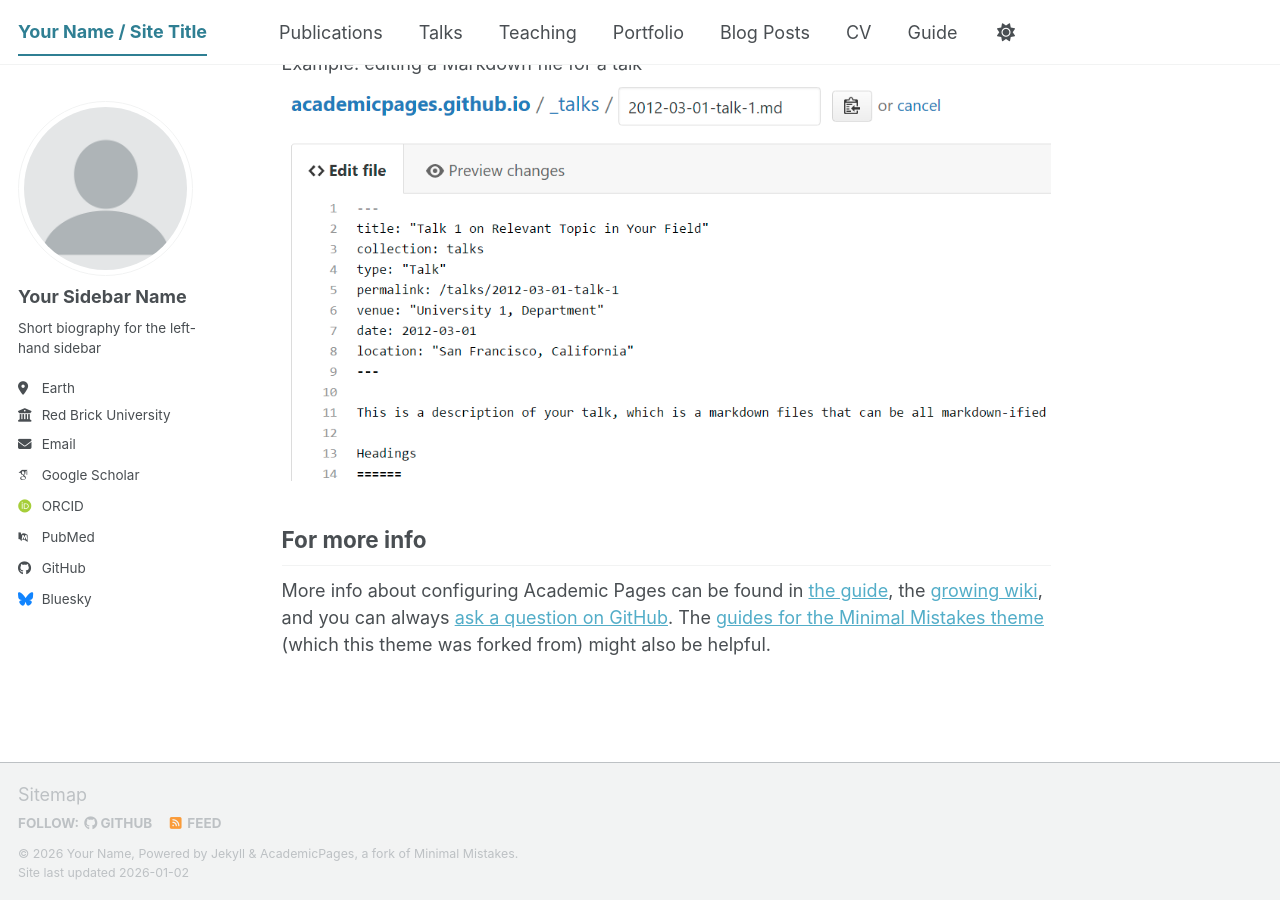
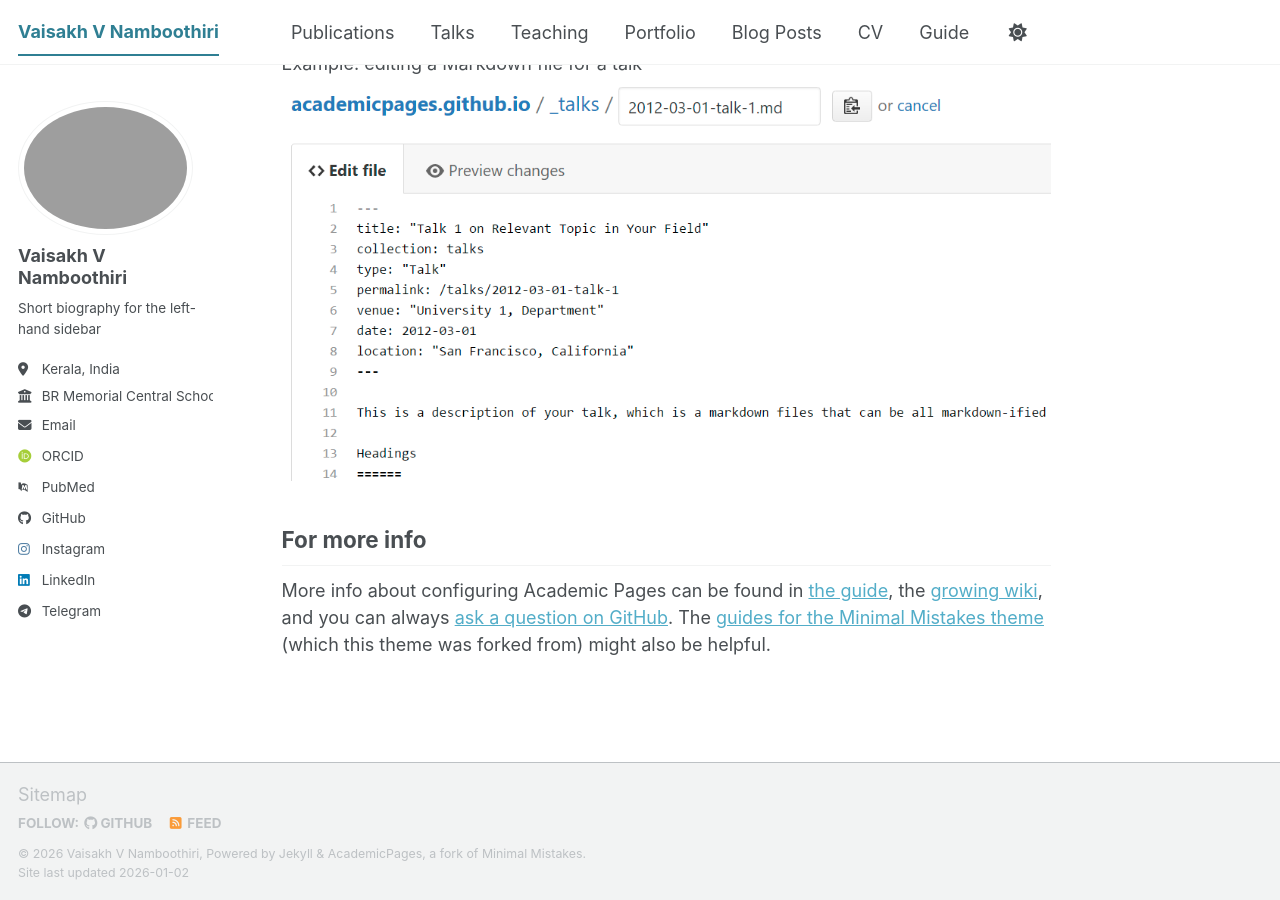
Before and after one commit to vaisakhvn/vaisakhvn.github.io, a Jekyll site: the page built from _pages/about.md, in a window 1280 px wide and 900 px high, scrolled down 2720 px. Built offline with Jekyll 4.4.1, drawn with Linux system fonts in a browser that asks for light colours; some web fonts are replaced; a script bundle is joined from its source files by our own code; library files that are not in the unit come from our copies.

Commit message:
Update personal details in _config.yml
Updated personal information including name, location, employer, and social media links.

```diff
--- a/_config.yml
+++ b/_config.yml
@@ -9,11 +9,11 @@
 # Basic Site Settings
 locale                   : "en-US"
 site_theme               : "default" # The available themes options are "default", "air", "sunrise", "mint", "dirt" and "contrast"
-title                    : "Your Name / Site Title"
+title                    : "Vaisakh V Namboothiri"
 title_separator          : "-"
-name                     : &name "Your Name"
+name                     : &name "Vaisakh V Namboothiri"
 description              : &description "Your Name's academic portfolio"   # Update this with a general description of your site, this is the default if not overridden by a page
-url                      : https://academicpages.github.io # The base hostname & protocol for your site e.g. "https://[your GitHub username].github.io",
+url                      : https://vaisakhvn.github.io # The base hostname & protocol for your site e.g. "https://[your GitHub username].github.io",
                                                            # or if you already have some other page hosted on Github then use "https://[your GitHub username].github.io/[Your Repo Name]"
 baseurl                  : "" # the subpath of your site, e.g. "/blog"
 repository               : "academicpages/academicpages.github.io"
@@ -23,19 +23,19 @@ repository               : "academicpages/academicpages.github.io"
 #               Additional customization can be done by editing /_includes/author-profile.html
 author:
   # Biographic information
-  avatar           : "profile.png"
-  name             : "Your Sidebar Name"
+  avatar           : "profile.jpg"
+  name             : "Vaisakh V Namboothiri"
   pronouns         : # example: "she/her"
   bio              : "Short biography for the left-hand sidebar"
-  location         : "Earth"
-  employer         : "Red Brick University"
+  location         : "Kerala, India"
+  employer         : "BR Memorial Central School"
   uri              : # URL
   email            : "none@example.org"
 
   # Academic websites
   academia         : # URL
   arxiv            : # URL - Update with the correct link to your profile
-  googlescholar    : "https://scholar.google.com/citations?user=PS_CX0AAAAAJ"
+  googlescholar    : # URL
   inspire-hep      : # URL
   impactstory      : # URL
   orcid            : "https://orcid.org/yourorcidurl"
@@ -57,22 +57,22 @@ author:
 
   # Social media
   artstation       : # Username
-  bluesky          : "bsky.app" # Replace this with you Bluesky username
+  bluesky          : # Replace this with you Bluesky username
   facebook         : # Username
   flickr           : # Username
   foursquare       : # Username
   goodreads        : # Username
   google_plus      : # Username
   keybase          : # Username
-  instagram        : # Username
+  instagram        : vxiskh
   lastfm           : # Username
-  linkedin         : # Username
+  linkedin         : vaisakhvn
   mastodon         : # URL
   medium           : # URL
   pinterest        : # Username
   soundcloud       : # Username
   steam            : # Username
-  telegram         : # URL
+  telegram         : https://t.me/vaisakhvn
   tumblr           : # Username
   twitter          : # Username for X / Twitter
   vine             : # Username
```
